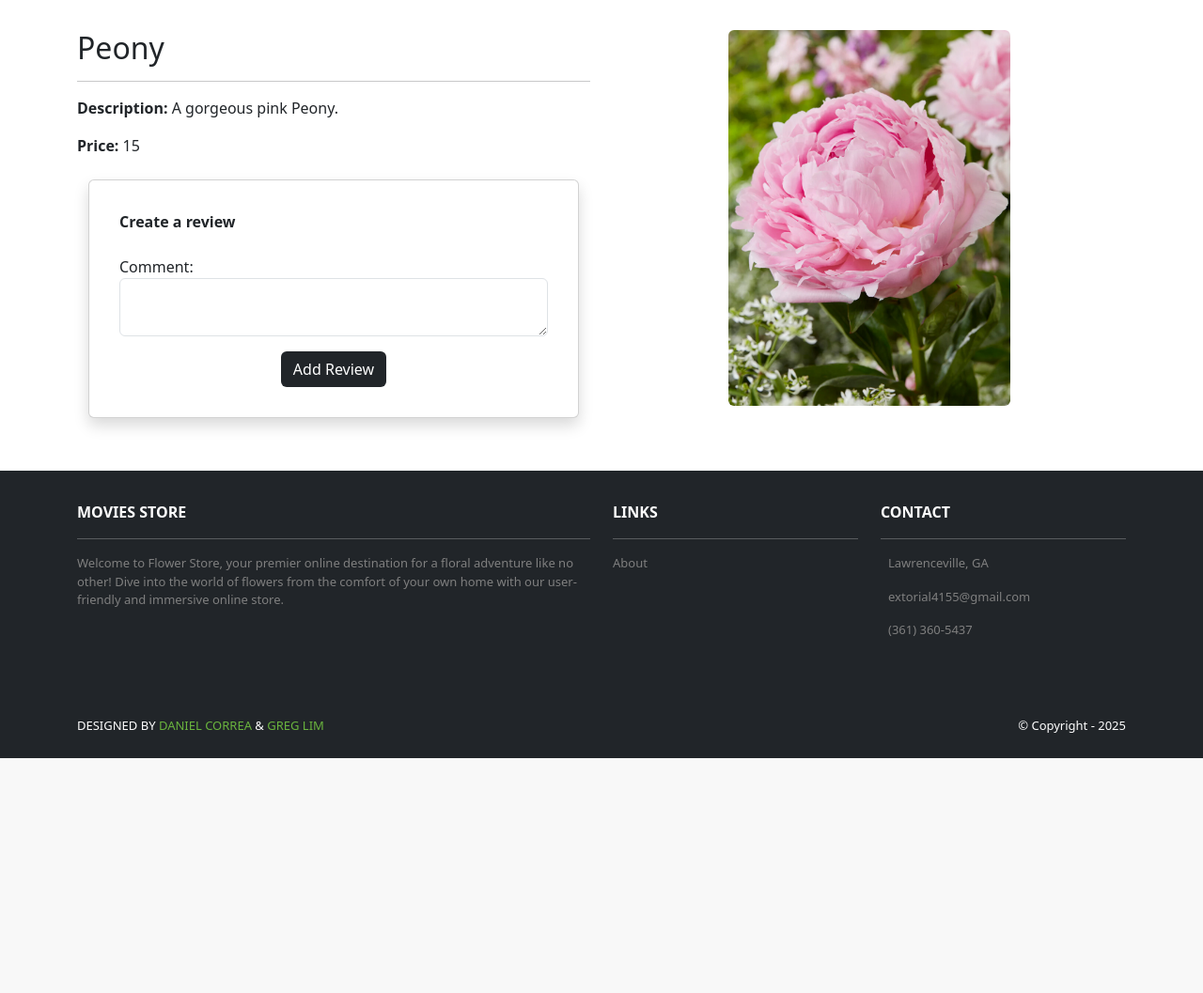
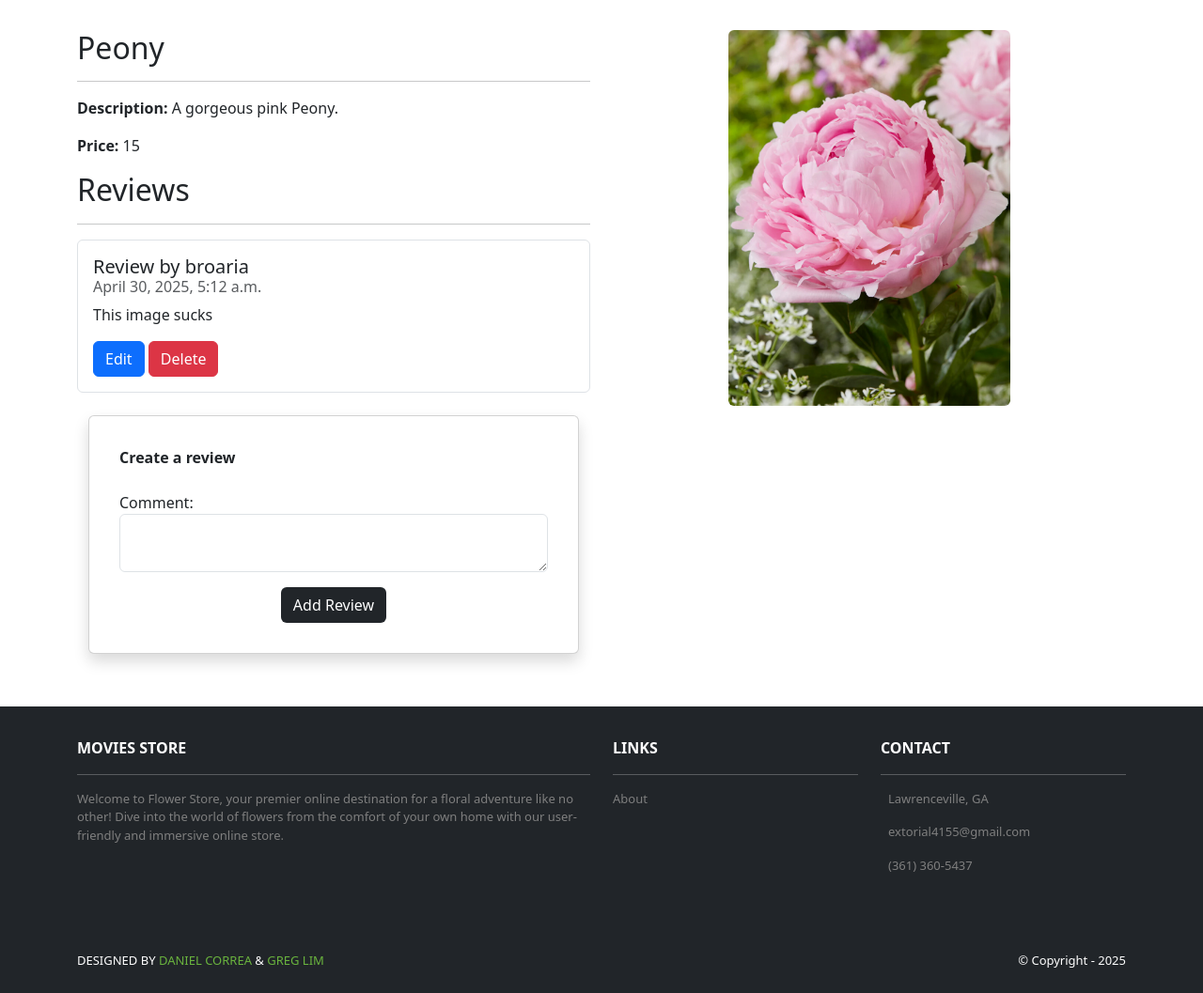
Before and after one commit to Extorial/Flower-Store, a Django app: page /flowers/2/ in a window 1280 px wide. Shown: the part 82-1139 px from the top of the page at 94% size. Before the commit the page ends 889 px from the top, so only its background shows below. Run offline with Django 5.2, Linux system fonts and the light colour scheme; a user stored in the database is signed in; data comes from the database, SQL or seed files in the repository; both versions use the stored data as it was after the commit; parts of the project's set-up code (start-up, migrations or seed data) failed here and were passed over; some libraries are stand-ins or nearby versions; some web fonts are replaced.

Commit message:
Implement reviews
Implement reviews, creating, updating, deleting. Finished chapter 9 of Django book.

```diff
--- a/flowerstore/flowers/templates/flowers/detail.html
+++ b/flowerstore/flowers/templates/flowers/detail.html
@@ -15,6 +15,25 @@
                     <b>Price:</b>
                     {{ template_data.flower.price }}
                 </p>
+                <h2>Reviews</h2>
+                <hr />
+                <ul class="list-group">
+                    {% for review in template_data.reviews %}
+                    <li class="list-group-item pb-3 pt-3">
+                        <h5 class="card-title"> Review by {{ review.user.username }}</h5>
+                        <h6 class="card-subtitle mb-2 text-muted"> {{ review.date }}</h6>
+                        <p class="card-text"> {{ review.comment }} </p>
+                        {% if user.is_authenticated and user == review.user %}
+                        <a class="btn btn-primary" href="{% url 'flowers.edit_review' id=template_data.flower.id review_id=review.id %}">
+                            Edit
+                        </a>
+                        <a class="btn btn-danger" href="{% url 'flowers.delete_review' id=template_data.flower.id review_id=review.id %}">
+                            Delete
+                        </a>
+                        {% endif %}
+                    </li>
+                    {% endfor %}
+                </ul>
                 {% if user.is_authenticated %}
                 <div class="container mt-4">
                     <div class="row justify-content-center">
--- a/flowerstore/flowers/urls.py
+++ b/flowerstore/flowers/urls.py
@@ -5,4 +5,6 @@ urlpatterns = [
     path('', views.index, name='flowers.index'),
     path('<int:id>/', views.detail, name='flowers.detail'),
     path('<int:id>/review/create/', views.create_review, name='flowers.create_review'),
+    path('<int:id>/review/<int:review_id>/edit/', views.edit_review, name='flowers.edit_review'),
+    path('<int:id>/review/<int:review_id>/delete/', views.delete_review, name='flowers.delete_review'),
 ]
--- a/flowerstore/flowers/views.py
+++ b/flowerstore/flowers/views.py
@@ -1,6 +1,6 @@
-from django.shortcuts import render, redirect
+from django.shortcuts import render, redirect, get_object_or_404
 from .models import Flower, Review
-from django.contrib.auth.models import login_required
+from django.contrib.auth.decorators import login_required
 
 # Create your views here.
 flowers = [
@@ -18,7 +18,8 @@ def index(request):
 
 def detail(request, id):
     flower = Flower.objects.get(id=id)
-    template_data = {'title': flower.name, 'flower': flower}
+    reviews = Review.objects.filter(flower=flower)
+    template_data = {'title': flower.name, 'flower': flower, 'reviews': reviews}
     return render(request, 'flowers/detail.html', {'template_data' : template_data})
 
 @login_required
@@ -33,3 +34,25 @@ def create_review(request, id):
         return redirect('flowers.detail', id=id)
     else:
         return redirect('flowers.detail', id=id)
+
+@login_required
+def edit_review(request, id, review_id):
+    review = get_object_or_404(Review, id=review_id)
+    if request.user != review.user:
+        return redirect('flowers.detail', id=id)
+    if request.method == 'GET':
+        template_data = {'title': 'Edit Review', 'review': review}
+        return render(request, 'flowers/edit_review.html', {'template_data': template_data})
+    elif request.method == 'POST' and request.POST['comment'] != '':
+        review = Review.objects.get(id=review_id)
+        review.comment = request.POST['comment']
+        review.save()
+        return redirect('flowers.detail', id=id)
+    else:
+        return redirect('flowers.detail', id=id)
+
+@login_required
+def delete_review(request, id, review_id):
+    review = get_object_or_404(Review, id=review_id, user=request.user)
+    review.delete()
+    return redirect('flowers.detail', id=id)
```
Also changed, not shown: flowerstore/flowers/templates/flowers/edit_review.html (added, +26 -0 lines), flowerstore/db.sqlite3, flowerstore/media/flower_images/gardenia.webp (added), flowerstore/media/flower_images/peony.webp (added), flowerstore/media/flower_images/rose.jpg (added), flowerstore/media/flower_images/tulip.jpg (added).
